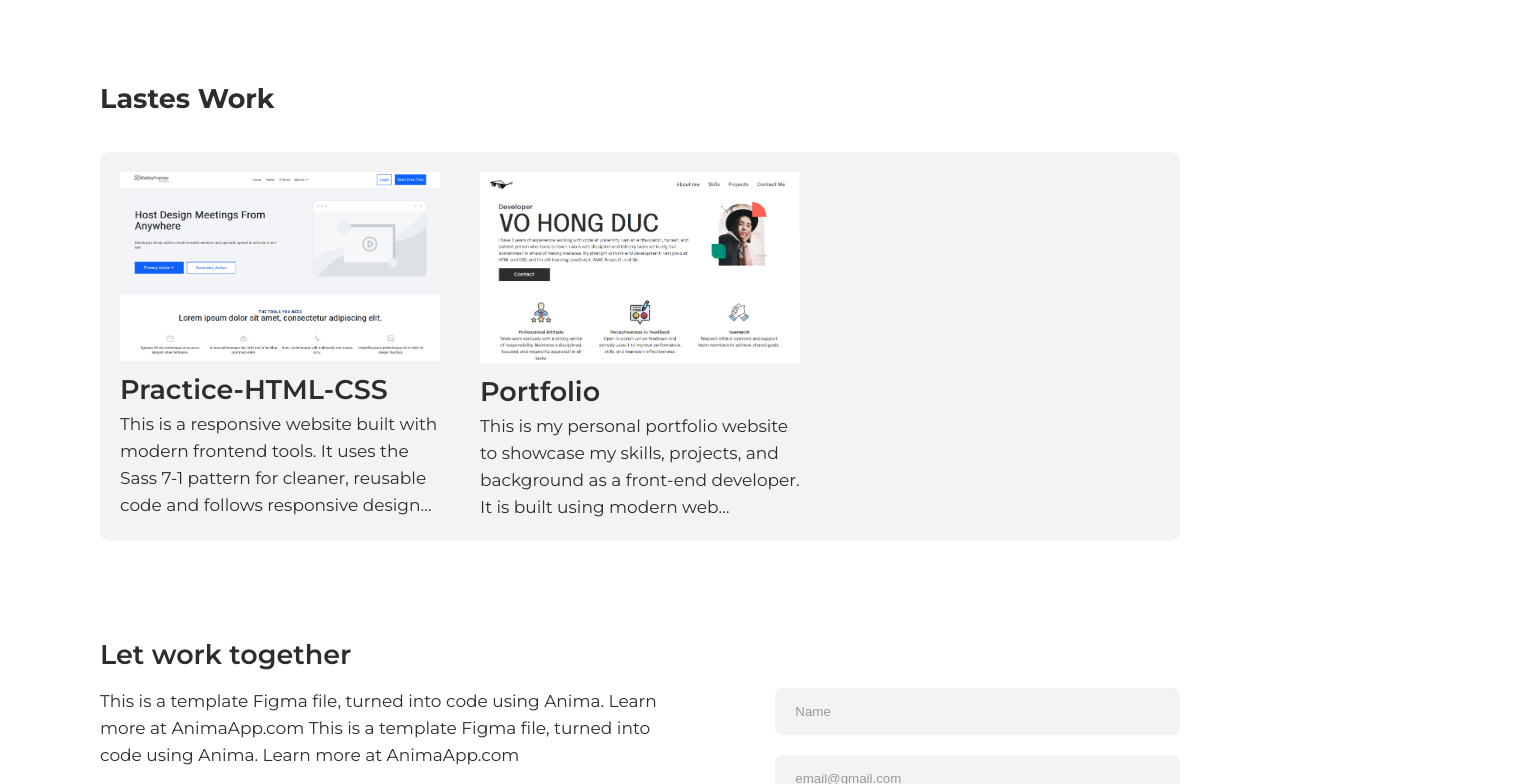
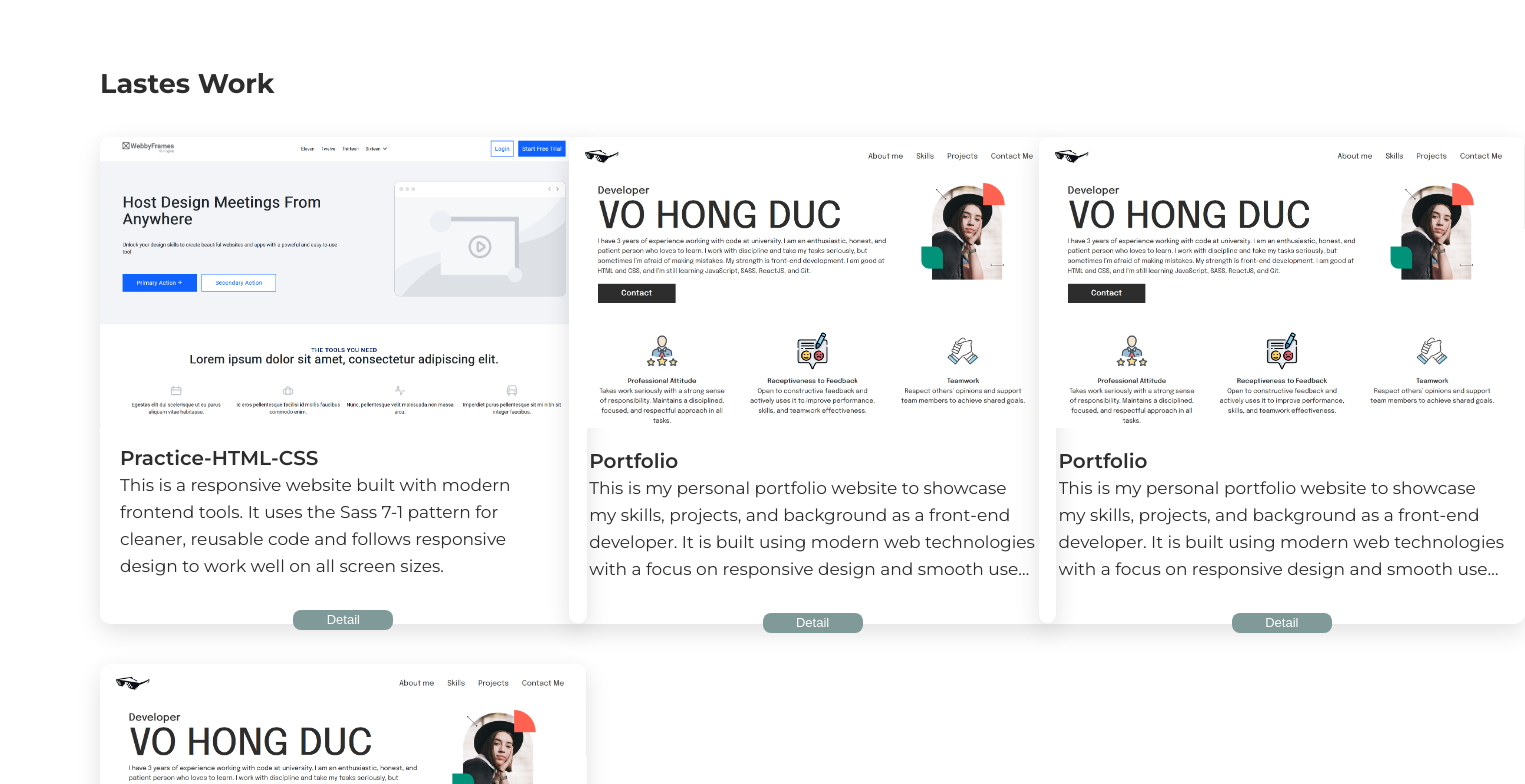
Before and after one commit to nabe39/ReactPortfolio, a React (Vite) app: page / in a window 1280 px wide. Shown: the part 1160-1944 px from the top of the page, 1525 px wide, since content can reach past the window. Built offline with nearby package versions, Linux system fonts and the light colour scheme.

Commit message:
#3 modify and css project page

```diff
--- a/src/components/Card.jsx
+++ b/src/components/Card.jsx
@@ -7,7 +7,7 @@ export default function Card({ imgSrc, title, description }) {
         </figure>
       ) : null}
       <div className="text-wrapper">
-        <h3 className="card_title">{title}</h3>
+        <figcaption className="card_title">{title}</figcaption>
         <span className="card_desc">{description}</span>
       </div>
       <button class="btn">Detail</button>
--- a/src/pages/Projects.jsx
+++ b/src/pages/Projects.jsx
@@ -6,6 +6,18 @@ const project = [
     title: "Practice-HTML-CSS",
     description:
       "This is a responsive website built with modern frontend tools. It uses the Sass 7-1 pattern for cleaner, reusable code and follows responsive design to work well on all screen sizes.",
+  },
+  {
+    imgSrc: project2,
+    title: "Portfolio",
+    description:
+      "This is my personal portfolio website to showcase my skills, projects, and background as a front-end developer. It is built using modern web technologies with a focus on responsive design and smooth user experience.",
+  },
+  {
+    imgSrc: project2,
+    title: "Portfolio",
+    description:
+      "This is my personal portfolio website to showcase my skills, projects, and background as a front-end developer. It is built using modern web technologies with a focus on responsive design and smooth user experience.",
   },
   {
     imgSrc: project2,
--- a/src/stylesheets/components/_card.scss
+++ b/src/stylesheets/components/_card.scss
@@ -18,11 +18,13 @@
     height: 100%;
     transition: all 0.3s ease;
     figure {
-      width: 100%;
+      max-width: 100%;
       height: auto;
       img {
+        display: block;
         width: 100%;
-        object-fit: fill;
+        height: auto;
+        object-fit: contain;
       }
     }
 
@@ -31,10 +33,11 @@
       flex-direction: column;
       figcaption {
         display: -webkit-box;
-        -webkit-line-clamp: 2; /* Giới hạn 3 dòng */
+        -webkit-line-clamp: 1; /* Giới hạn 1 dòng */
         -webkit-box-orient: vertical;
         overflow: hidden; /* Ẩn phần dư */
         font-weight: 600;
+        font-size: $sizeSub;
       }
       span {
         display: -webkit-box;
--- a/src/stylesheets/pages/_project.scss
+++ b/src/stylesheets/pages/_project.scss
@@ -10,21 +10,35 @@
     font-size: $sizeH3;
   }
   .project-cards {
-    background-color: $gray ;
-    padding: 20px;
     border-radius: 10px;
     grid-template-columns: repeat(3, 1fr);
     gap: 40px;
     align-items: stretch;
-    .project{
+    .card{
       gap: 20px;
-      padding: 20px;
       border-radius: 10px;
       height: auto;
-      aspect-ratio: 3 / 4;
+      aspect-ratio: 4 / 4;
+      // shadow effect
+      box-shadow: 0 8px 24px rgba(0, 0, 0, 0.12);
+      transition: transform 0.2s ease, box-shadow 0.2s ease;
+      img{
+        border-radius: 10px 10px 0 0;
+      }
       .text-wrapper{
         width: 100%;
-        height: 108px;
+        // height: 108px;
+        padding: 0 20px;
+      }
+      button{
+        display: flex;
+        max-width: 100px;
+        align-items: center;
+        justify-content: center;
+        padding: 10px;
+        margin: 10px;
+        font-size: small;
+        font-weight: 500;
       }
     }
   }
--- a/src/stylesheets/pages/_skills.scss
+++ b/src/stylesheets/pages/_skills.scss
@@ -18,14 +18,9 @@
       @include flex($direction: column, $align: flex-start, $gap: 20px);
       figure {
         max-width: 50px;
-        max-height: 50px ;
-        img{
+        max-height: 50px;
+        img {
           width: 100%;
-        }
-      }
-      .text-wrapper {
-        figcaption {
-          font-size: $sizeH3;
         }
       }
     }
@@ -34,7 +29,7 @@
       .skills-card {
         @include flex($direction: column, $gap: 30px, $align: center);
         figure {
-          max-width: 100px;
+          width: 50px;
         }
         .text-wrapper {
           align-items: center;
@@ -44,5 +39,10 @@
         }
       }
     }
+    @include tablet {
+      display: grid;
+      grid-template-columns: repeat(auto-fit, minmax(200px, 1fr));
+      gap: 30px;
+    }
   }
 }
```
